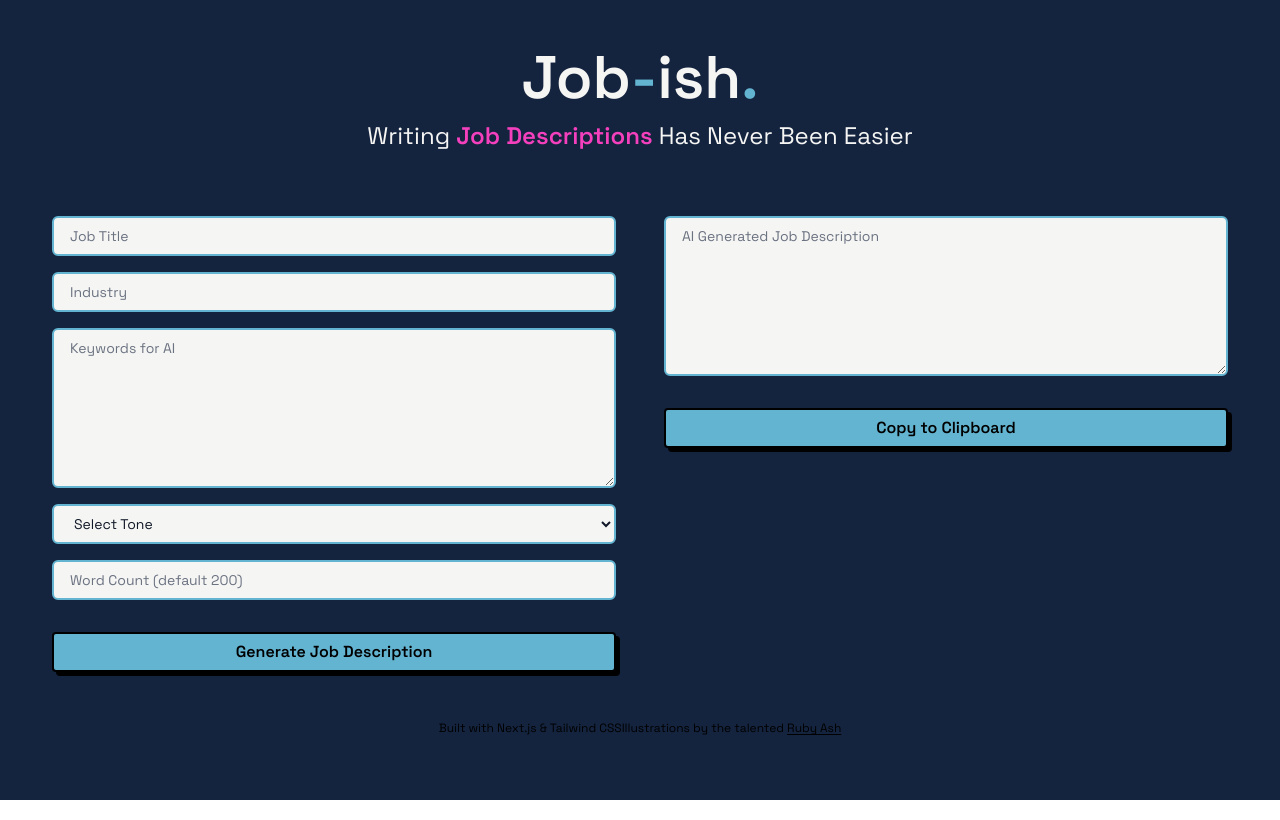
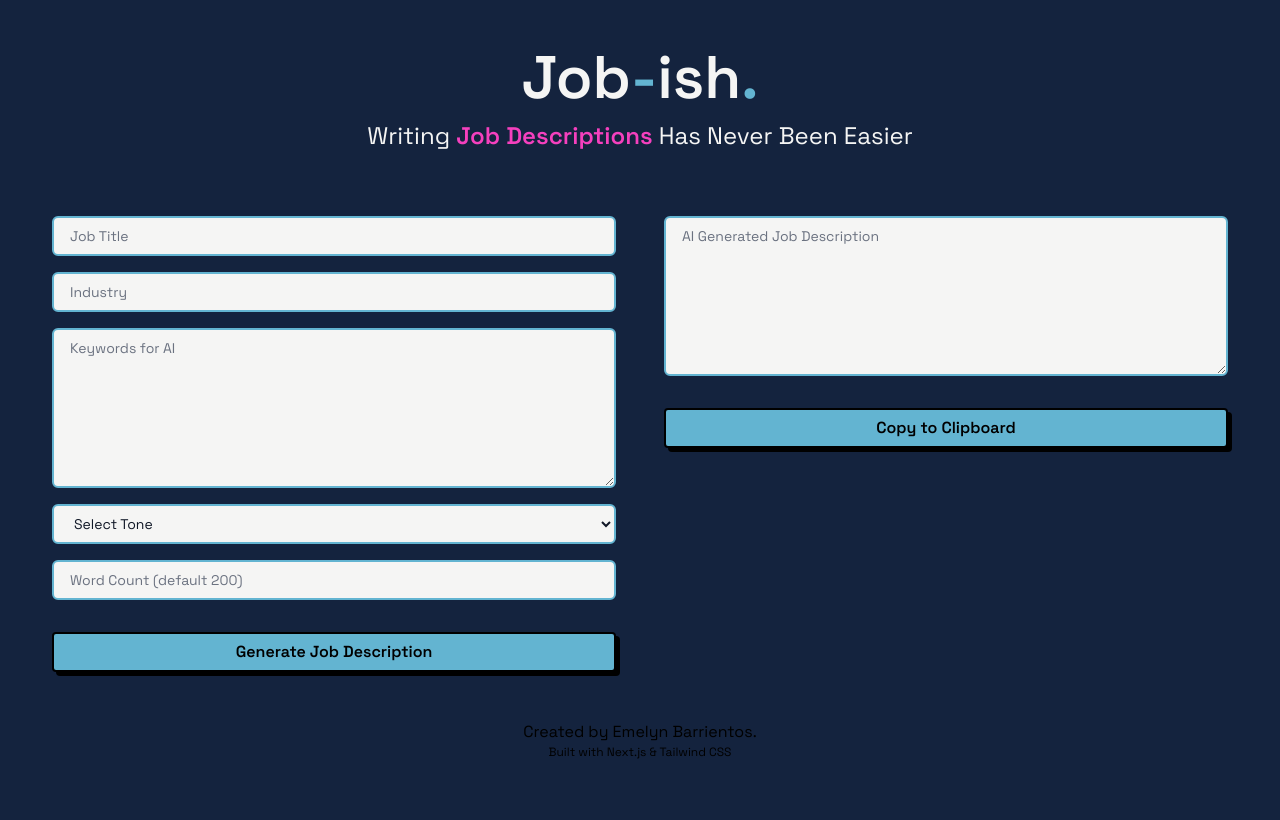
Before and after one commit to emelyn-barrientos/ai-jobbish-descriptions, a Next.js app: page / in a window 1280 px wide. Built offline with nearby package versions, Linux system fonts and the light colour scheme.

Commit message:
Update links and formatting

```diff
--- a/src/components/Footer.jsx
+++ b/src/components/Footer.jsx
@@ -1,21 +1,23 @@
+import Link from 'next/link'
+
 export default function Footer() {
   return (
     <>
-      <div className="text-center flex justify-center mb-4">
-        <h6 className="text-xs mb-1 sm:text-center">
+      <div className="text-center flex flex-col justify-center mb-4">
+        <p>
+          Created by{' '}
+          <Link
+            href="https://www.emelynbarrientos.com/"
+            target="_blank"
+            rel="noopener noreferrer"
+          >
+            Emelyn Barrientos
+          </Link>
+          .
+        </p>
+        <p className="text-xs mb-1 sm:text-center">
           Built with Next.js & Tailwind CSS
-        </h6>
-        <h6 className="text-xs mb-1 sm:text-center">
-          Illustrations by the talented{' '}
-          <a
-            className="underline underline-offset-2 decoration-1 transition ease-in-out hover:text-accent-green hover:duration-75"
-            href="https://rubyash.com/"
-            target="_blank"
-            rel="noreferrer"
-          >
-            Ruby Ash
-          </a>
-        </h6>
+        </p>
       </div>
     </>
   )
```
